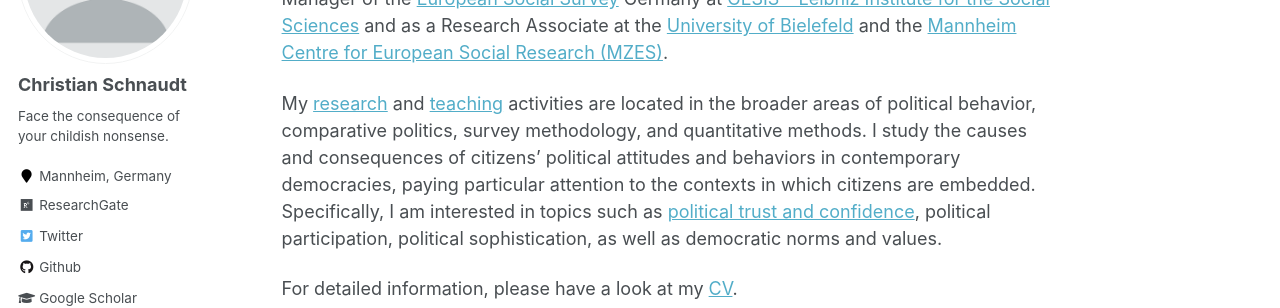
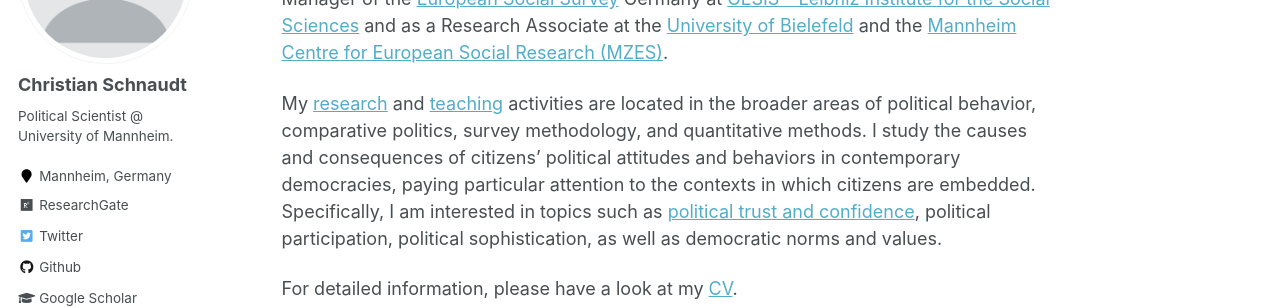
Before and after one commit to cschnaudt/cschnaudt.github.io, a Jekyll site: the page built from _pages/about.md, in a window 1280 px wide. Shown: the part 229-537 px from the top of the page. Built offline with Jekyll 4.4.1, drawn with Linux system fonts in a browser that asks for light colours; some web fonts are replaced.

Commit message:
Update _config.yml

```diff
--- a/_config.yml
+++ b/_config.yml
@@ -82,7 +82,7 @@ analytics:
 author:
   name             : "Christian Schnaudt"
   avatar           : "profile.png"
-  bio              : "Face the consequence of your childish nonsense."
+  bio              : "Political Scientist @ University of Mannheim."
   location         : "Mannheim, Germany"
   employer         :
   pubmed           :
```
